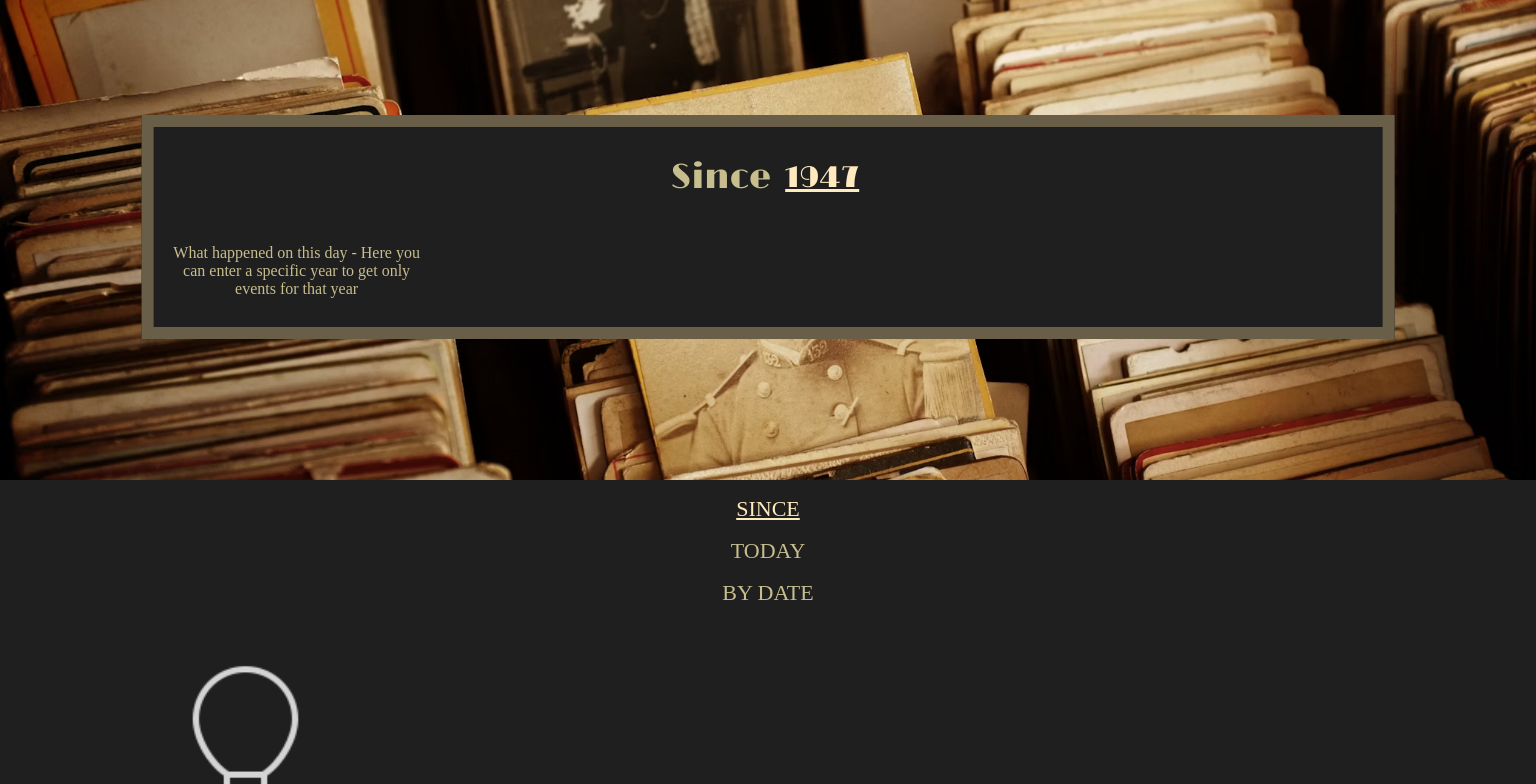
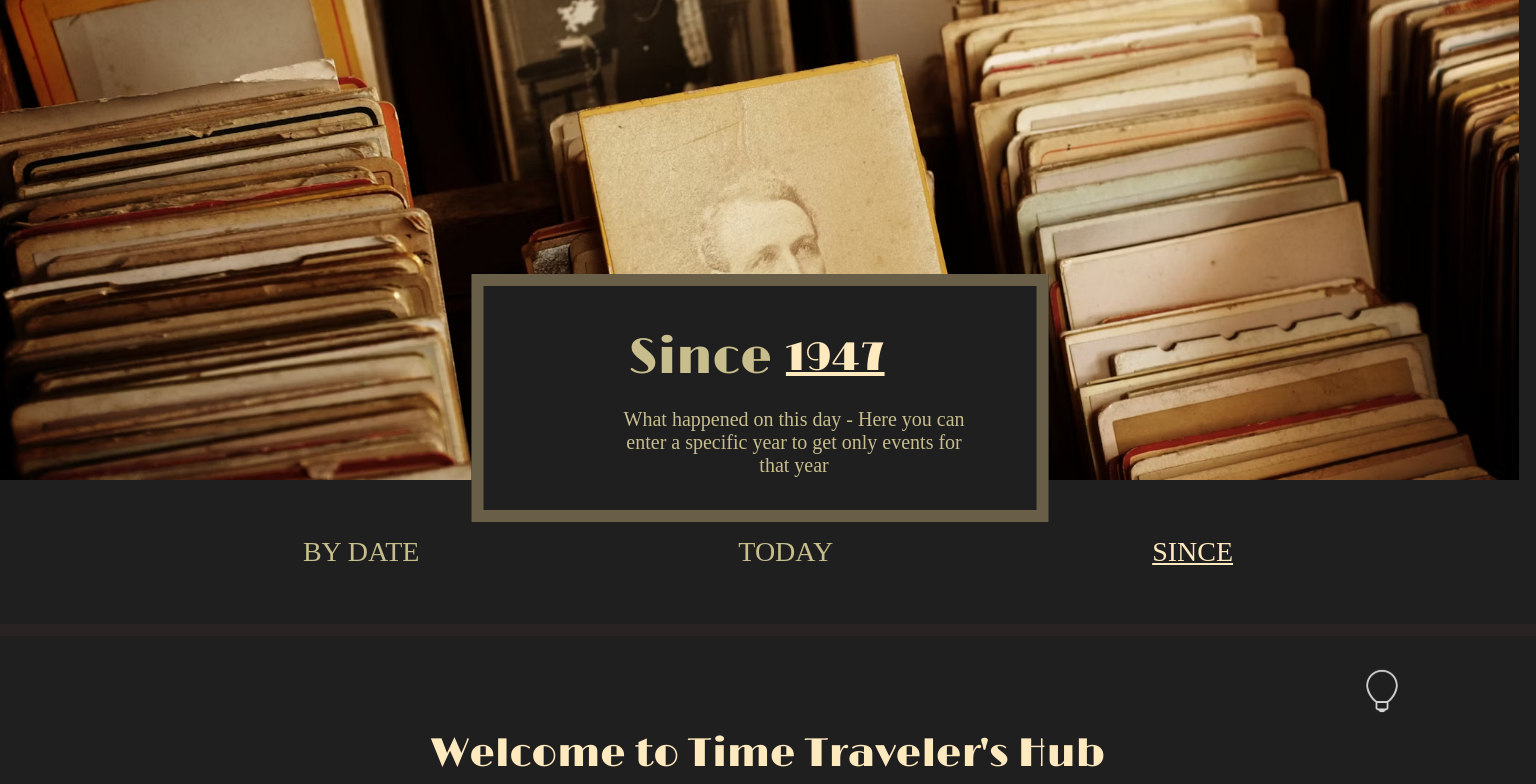
Before and after one commit to Chrstjan/React-History-Site, a React (Vite) app in the folder History Site/: page /since in a window 1536 px wide. Shown: the top 784 px of the page. Built offline with nearby package versions, Linux system fonts and the light colour scheme; a web font is replaced by a local one.

Commit message:
Made most of the desktop styling

```diff
--- a/History Site/src/components/Header/Header.module.scss
+++ b/History Site/src/components/Header/Header.module.scss
@@ -4,6 +4,10 @@
     background-position: center;
     background-repeat: no-repeat;
     background-size: cover;
-    width: 100vw;
+    width: 99vw;
     height: 60vh;
+
+    @media (min-width: 1440px) {
+        width: 98.9vw;
+    }
 }
--- a/History Site/src/components/Header/HeaderBoard/HeaderBoard.module.scss
+++ b/History Site/src/components/Header/HeaderBoard/HeaderBoard.module.scss
@@ -13,6 +13,12 @@
     left: 50%;
     transform: translate(-50%);
 
+    @media (min-width: 1440px) {
+        width: 36vw;
+        top: 57%;
+        padding-bottom: 1.5rem;
+    }
+
     &.darkMode {
         @extend .boardStyling;
     }
@@ -24,7 +30,7 @@
         header {
 
            .selectStyling {
-            button {
+            .buttonStyling {
                color: $tan-brown;
             }
            }
@@ -40,7 +46,7 @@
         .selectStyling {
             @include m.flexBox(row, center, center, 0.5rem);
 
-            button {
+            .buttonStyling {
                 color: $gray-brown;
                 background: transparent;
                 border: 0;
@@ -48,6 +54,15 @@
                 font-size: 30px;
                 text-decoration: underline;
                 color: $light-brown;
+
+                &:hover {
+                    cursor: pointer;
+                }
+
+                @media (min-width: 1440px) {
+                    font-size: 40px;
+                    margin-top: 2.7rem;
+                }
             }
         }
         h2 {
@@ -55,6 +70,11 @@
             @extend %headerfont;
             font-size: 35px;
             text-align: center;
+
+            @media (min-width: 1440px) {
+                font-size: 50px;
+                margin-bottom: 0;
+            }
         }
 
         p {
@@ -63,6 +83,12 @@
             text-align: center;
             width: 270px;
             padding-left: 0.5rem;
+
+            @media (min-width: 1440px) {
+                width: 350px;
+                margin-left: 8rem;
+                font-size: 20px;
+            }
         }
     }
 
--- a/History Site/src/components/Main/About/About.jsx
+++ b/History Site/src/components/Main/About/About.jsx
@@ -9,7 +9,7 @@ export const About = ({isDarkMode}) => {
                     </header>
                     <p>Ever wondered what happened on this very day throughout history? Or perhaps you’re curious about a specific date in the past? At Time Traveler’s Hub, we’ve got your curiosity covered! Since 1947, we’ve been archiving the world’s most fascinating moments—from ground-shaking historical events to quirky, forgotten tales.</p>
                     <p>Unlike some other “time machines” out there that only rewind websites, we’re all about diving into the real-life drama and intrigue of human history.</p>
-                    <p>Who knows, you might even stumble upon sightings of a man dressed as a spider or other intriguing snippets from the annals of history!</p>
+                    <p>Who knows, you might even stumble upon sightings of a man dressed as a spider fighting crime or other intriguing snippets from the annals of history!</p>
                 </article>
         </>
     )
--- a/History Site/src/components/Main/About/About.module.scss
+++ b/History Site/src/components/Main/About/About.module.scss
@@ -3,23 +3,45 @@
 @use "../../../styles/placeholders";
 
 .aboutStyling {
-    @include m.flexBox(column, center, center);
+    @include m.flexBox(column, center, center, 1.5rem);
     color: $white-color;
     padding: 0rem 1.8rem;
     text-align: center;
+
+    @media (min-width: 1440px) {
+        padding: 0rem 3rem 2rem 3rem;
+    }
+
+    &.lightMode {
+        color: $dark-color;
+
+        header {
+            h3 {
+                color: $tan-brown;
+            }
+        }
+    }
 
     header {
         h3 {
             @extend %headerfont;
             color: $light-brown;
+            margin: 0;
+
+            @media (min-width: 1440px) {
+                font-size: 40px;
+                margin-bottom: 1rem;
+            }
         }
     }
 
     p {
         @extend %breadtextfont;
-    }
+        margin: 0;
 
-    &.lightMode {
-        color: $dark-color;
+        @media (min-width: 1440px) {
+            font-size: 20px;
+            width: 600px;
+        }
     }
 }
--- a/History Site/src/components/Main/Icon/Icon.module.scss
+++ b/History Site/src/components/Main/Icon/Icon.module.scss
@@ -6,11 +6,29 @@
     img {
         width: 6%;
         filter: invert(100%);
+
+        &:hover {
+            cursor: pointer;
+            scale: 1.1;
+        }
     }
 
     &.lightbulb {
         margin-left: -68%;
         padding-bottom: 1rem;
+
+        @media (min-width: 1440px) {
+            margin: 0;
+        }
+
+        img {
+            @media (min-width: 1440px) {
+                width: 3%;
+                position: relative;
+                top: 20%;
+                left: 40%;
+            }
+        }
 
         &.lightMode {
             filter: invert(100%);
--- a/History Site/src/components/Modal/Modal.module.scss
+++ b/History Site/src/components/Modal/Modal.module.scss
@@ -1,5 +1,6 @@
 @use "../../styles/mixins" as m;
 @use "../../styles/variables" as *;
+@use "../../styles/placeholders";
 
 .overlayStyling {
     display: block;
@@ -26,10 +27,28 @@
     z-index: 99;
     color: $white-color;
     text-align: center;
-    padding: 1.7rem 0rem;
+    padding: 6rem 0rem;
+
+    @media (min-width: 1440px) {
+        width: 40vw;
+    }
+
+    h3 {
+        @extend %headerfont;
+    }
 
     h3, p {
         margin: 0;
+    }
+
+    p {
+        @extend %breadtextfont;
+        font-size: 18px;
+    }
+
+    label {
+        @extend %breadtextfont;
+        font-size: 20px;
     }
 
     input {
@@ -38,4 +57,18 @@
         text-align: center;
         padding: 0.3rem 0.5rem;
     }
+
+    button {
+        border: 0;
+        background: $tan-brown;
+        padding: 0.7rem 1.7rem;
+        @extend %breadtextfont;
+        font-size: 16px;
+        border-radius: 9px;
+
+        &:hover {
+            scale: 1.1;
+            cursor: pointer;
+        }
+    }
 }
--- a/History Site/src/components/Navigation/Navigation.jsx
+++ b/History Site/src/components/Navigation/Navigation.jsx
@@ -4,15 +4,15 @@ import style from "./Navigation.module.scss";
 export const Navigation = ({isDarkMode}) => {
     return (
         <nav className={`${style.navStyling} ${isDarkMode ? null : style.lightMode}`}>
-            <ul className={style.NavigationStyling}>
+            <ul className={`${style.NavigationStyling} ${isDarkMode ? null : style.lightMode}`}>
                 <li>
-                    <NavLink style={({isActive}) => isActive ? {textDecoration: "underline", color: "#ffe9bf"} : {color: "#c7bd8d"}} to={"/by-date"}>By Date</NavLink>
+                    <NavLink className={({isActive}) => isActive ? style.activeLink : style.navLink} to={"/by-date"}>By Date</NavLink>
                 </li>
                 <li>
-                    <NavLink style={({isActive}) => isActive ? {textDecoration: "underline", color: "#ffe9bf"} : {color: "#c7bd8d"}} to={"/"}>Today</NavLink>
+                    <NavLink className={({isActive}) => isActive ? style.activeLink : style.navLink} to={"/"}>Today</NavLink>
                 </li>
                 <li>
-                    <NavLink style={({isActive}) => isActive ? {textDecoration: "underline", color: "#ffe9bf"} : {color: "#c7bd8d"}}  to={"/since"}>Since</NavLink>
+                    <NavLink className={({isActive}) => isActive ? style.activeLink : style.navLink} to={"/since"}>Since</NavLink>
                 </li>
             </ul>
         </nav>
--- a/History Site/src/components/Navigation/Navigation.module.scss
+++ b/History Site/src/components/Navigation/Navigation.module.scss
@@ -3,26 +3,53 @@
 @use "../../styles/placeholders";
 
 .navStyling {
-    border-bottom: 6px solid $dark-color;
+    border-bottom: 12px solid #292323;
+
+    @media (min-width: 1440px) {
+        padding: 2.5rem 0rem;
+    }
 
     &.lightMode {
         border-bottom: 6px solid $dark-brown;
-
     }
 
     .NavigationStyling {
         @include m.flexBox(column-reverse, center, center);
         padding: 0;
 
+        @media (min-width: 1440px) {
+            flex-direction: row;
+            gap: 1rem;
+            justify-content: space-evenly;
+        }
+
+        &.lightMode {
+            a {
+                color: $dark-brown;
+            }
+        }
+
         li {
             list-style: none;
+
+            a {
+                font-size: 22px;
+                @extend %breadtextfont;
+                text-decoration: none;
+                text-transform: uppercase;
+                @media (min-width: 1440px) {
+                    font-size: 28px;
+                }
+            }
         }
 
-        a {
-            text-decoration: none;
-            font-size: 22px;
-            @extend %breadtextfont;
-            text-transform: uppercase;
+        .activeLink {
+            color: $light-brown;
+            text-decoration: underline;
+        }
+
+        .navLink {
+            color: $gray-brown;
         }
     }
 }
```
